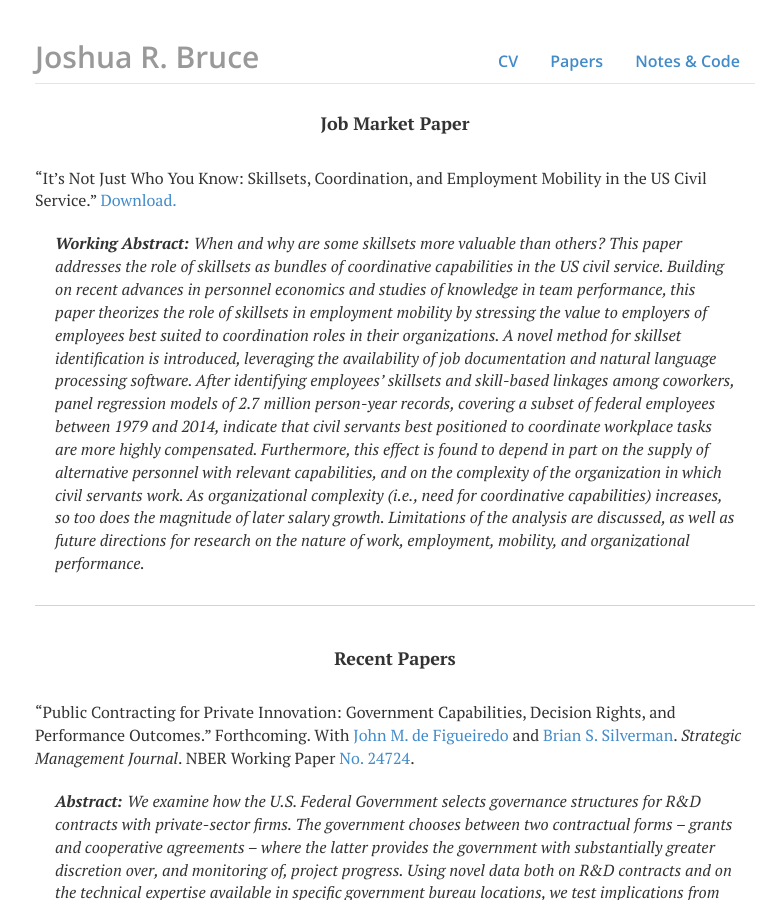
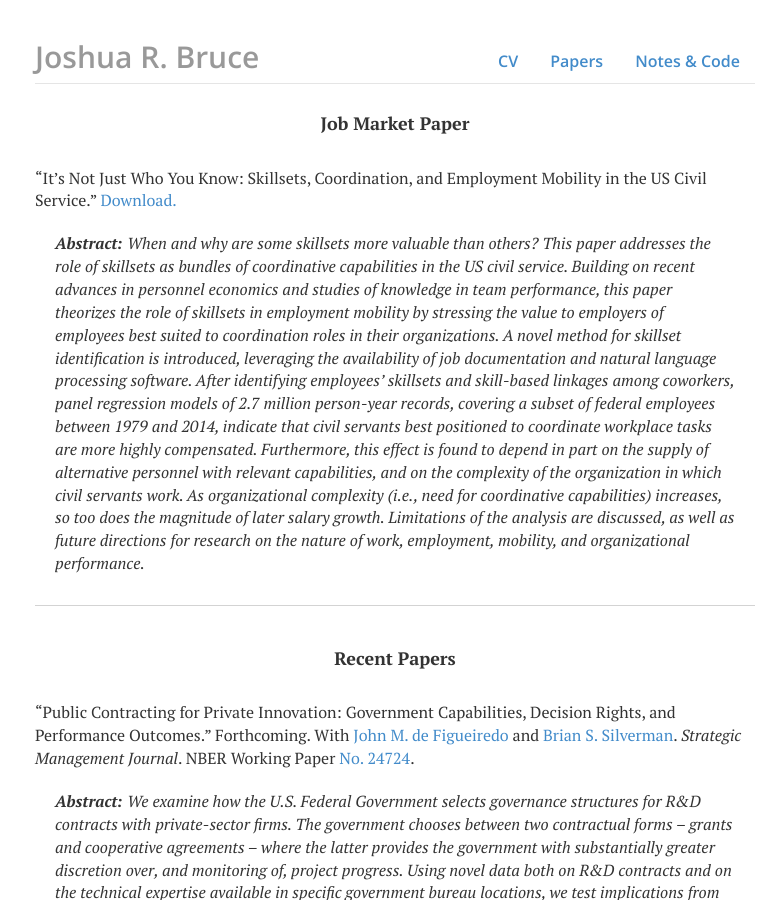
Before and after one commit to joshuarbruce/joshuarbruce.github.io, a Jekyll site: the page built from papers/index.html, in a window 1280 px wide and 900 px high. Shown: the whole window, without its empty margins (245-1017 px from the left). Built offline with Jekyll 4.4.1, drawn with Linux system fonts in a browser that asks for light colours; nearby versions of some CDN libraries.

Commit message:
Update index.html

```diff
--- a/papers/index.html
+++ b/papers/index.html
@@ -9,7 +9,7 @@
 	<br>
 	<p>&ldquo;It’s Not Just Who You Know: Skillsets, Coordination, and Employment Mobility in the US Civil Service.&rdquo; <a href="/files/Job Market Paper - Joshua Bruce.pdf" target="_blank" title="Download.">Download.</a></p>
 
-	<blockquote style="border-left:none"><i><b>Working Abstract: </b>When and why are some skillsets more valuable than others? This paper addresses the role of skillsets as bundles of coordinative capabilities in the US civil service. Building on recent advances in personnel economics and studies of knowledge in team performance, this paper theorizes the role of skillsets in employment mobility by stressing the value to employers of employees best suited to coordination roles in their organizations. A novel method for skillset identification is introduced, leveraging the availability of job documentation and natural language processing software. After identifying employees’ skillsets and skill-based linkages among coworkers, panel regression models of 2.7 million person-year records, covering a subset of federal employees between 1979 and 2014, indicate that civil servants best positioned to coordinate workplace tasks are more highly compensated. Furthermore, this effect is found to depend in part on the supply of alternative personnel with relevant capabilities, and on the complexity of the organization in which civil servants work. As organizational complexity (i.e., need for coordinative capabilities) increases, so too does the magnitude of later salary growth. Limitations of the analysis are discussed, as well as future directions for research on the nature of work, employment, mobility, and organizational performance.</i></blockquote>
+	<blockquote style="border-left:none"><i><b>Abstract: </b>When and why are some skillsets more valuable than others? This paper addresses the role of skillsets as bundles of coordinative capabilities in the US civil service. Building on recent advances in personnel economics and studies of knowledge in team performance, this paper theorizes the role of skillsets in employment mobility by stressing the value to employers of employees best suited to coordination roles in their organizations. A novel method for skillset identification is introduced, leveraging the availability of job documentation and natural language processing software. After identifying employees’ skillsets and skill-based linkages among coworkers, panel regression models of 2.7 million person-year records, covering a subset of federal employees between 1979 and 2014, indicate that civil servants best positioned to coordinate workplace tasks are more highly compensated. Furthermore, this effect is found to depend in part on the supply of alternative personnel with relevant capabilities, and on the complexity of the organization in which civil servants work. As organizational complexity (i.e., need for coordinative capabilities) increases, so too does the magnitude of later salary growth. Limitations of the analysis are discussed, as well as future directions for research on the nature of work, employment, mobility, and organizational performance.</i></blockquote>
 	<p><center><div style="height: 1px; background-color:lightgrey; width:100%; margin-top: 10px; margin-bottom: 10px"></div></center></p><br>
 
 	<center><h4>Recent Papers</h4></center>
```
